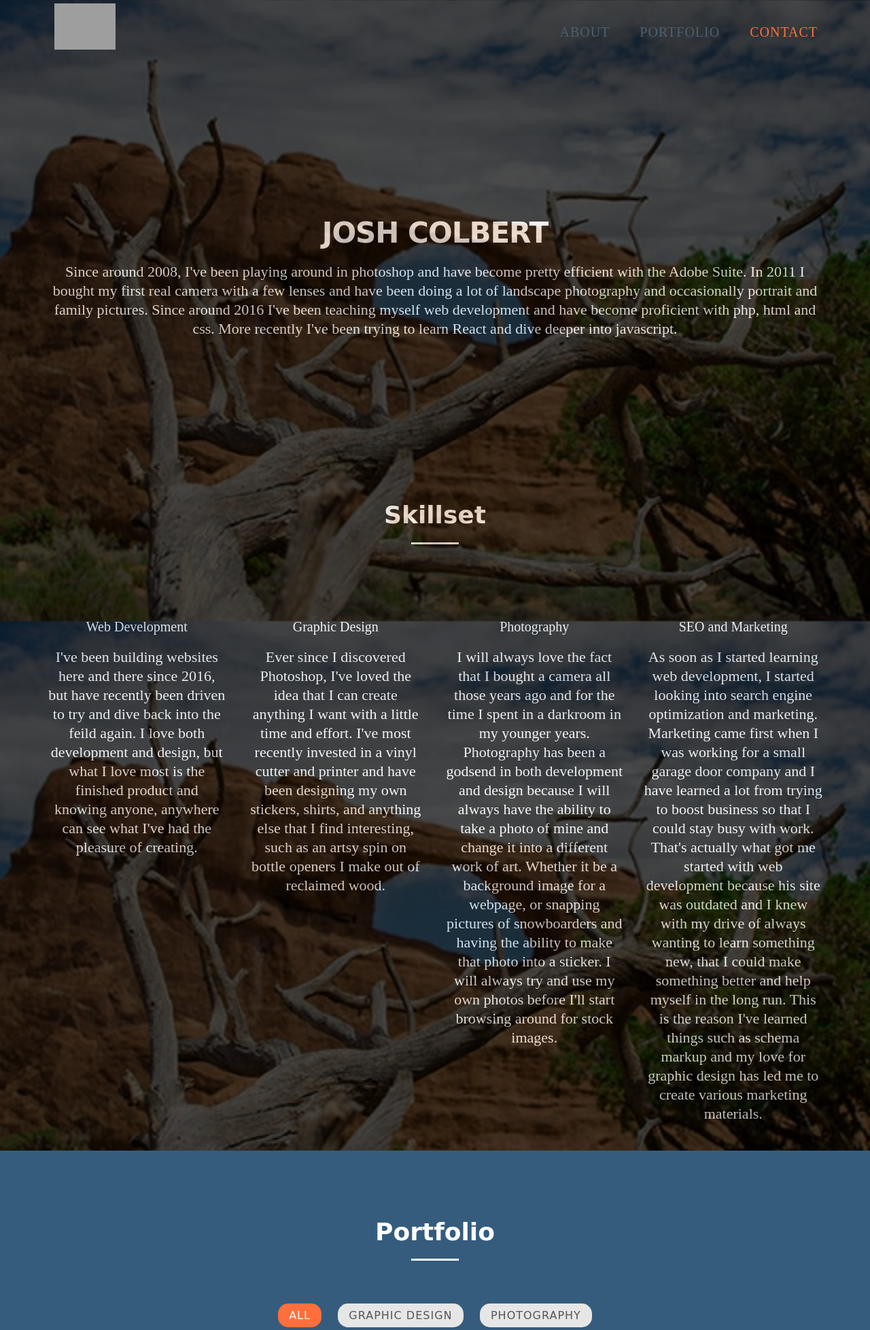
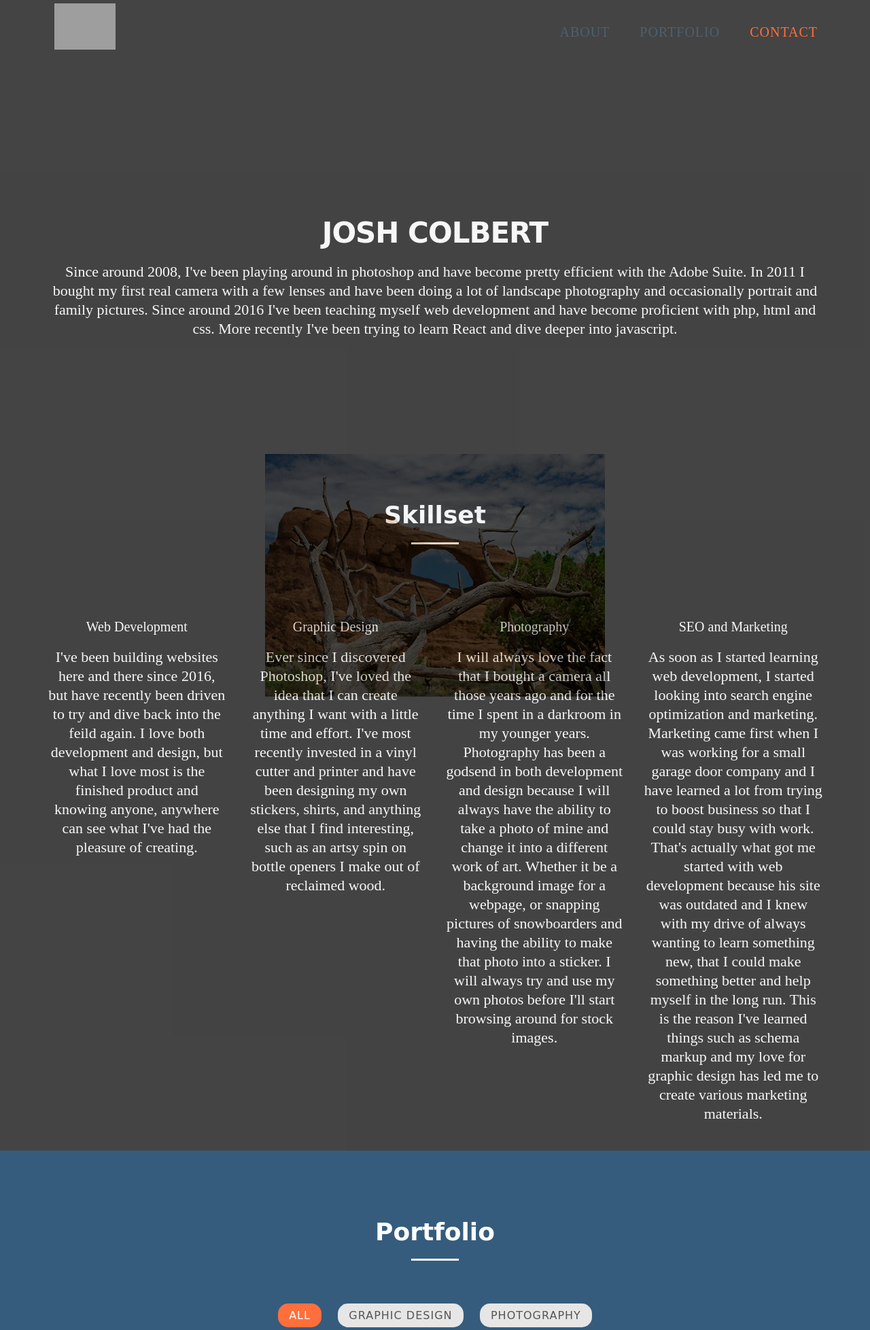
Before and after one commit to jcolber/jcolber.github.io, a PHP site: page / in a window 1280 px wide. Shown: the top 1957 px of the page at 68% size. Run offline with PHP 8.4, Linux system fonts and the light colour scheme; some libraries are stand-ins or nearby versions; some web fonts are replaced; grey boxes are pictures that could not be loaded.

Commit message:
Add files via upload

```diff
--- a/css/global.css
+++ b/css/global.css
@@ -199,10 +199,10 @@ a:focus, .btn:focus, .btn:active:focus, .btn.active:focus, .btn.focus, .btn:acti
 	padding: 0;
 	background: url(../images/resized/Skyline-Arch.jpg) no-repeat center center fixed;
 	background-color: #e5e5e5;
-	-webkit-background-size: cover;
-	-moz-background-size: cover;
-	background-size: cover;
-	-o-background-size: cover;
+	-webkit-background-size: fixed;
+	-moz-background-size: fixed;
+	background-size: fixed;
+	-o-background-size: fixed;
 }
 
 /* .intro {
```
